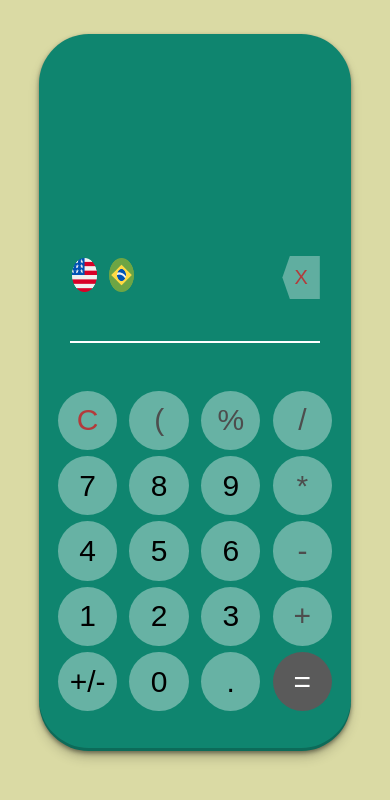
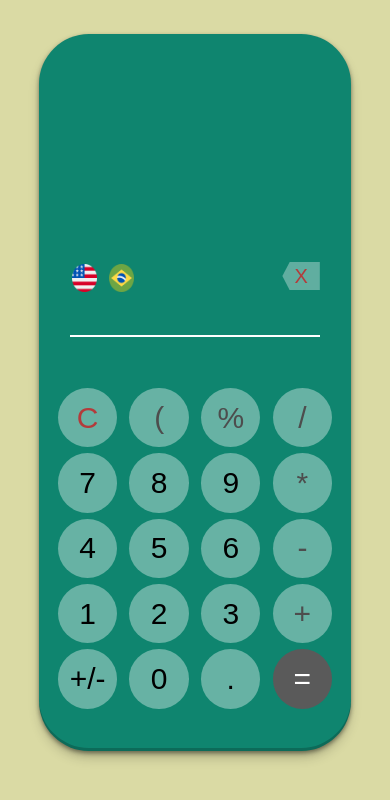
Before and after one commit to Milenaslv20/calculator, a plain HTML site: page index.html in a window 390 px wide. Drawn offline with nearby package versions, Linux system fonts and the light colour scheme.

Commit message:
fix: language responsivity

```diff
--- a/style.css
+++ b/style.css
@@ -155,4 +155,11 @@ body{
         height: 85vh;
         margin-top: -15%;
     }
+
+    .funcionalities{
+        height: 4%;
+    }
+    .funcionalities img{
+        height: 100%;
+    }
 }
```
